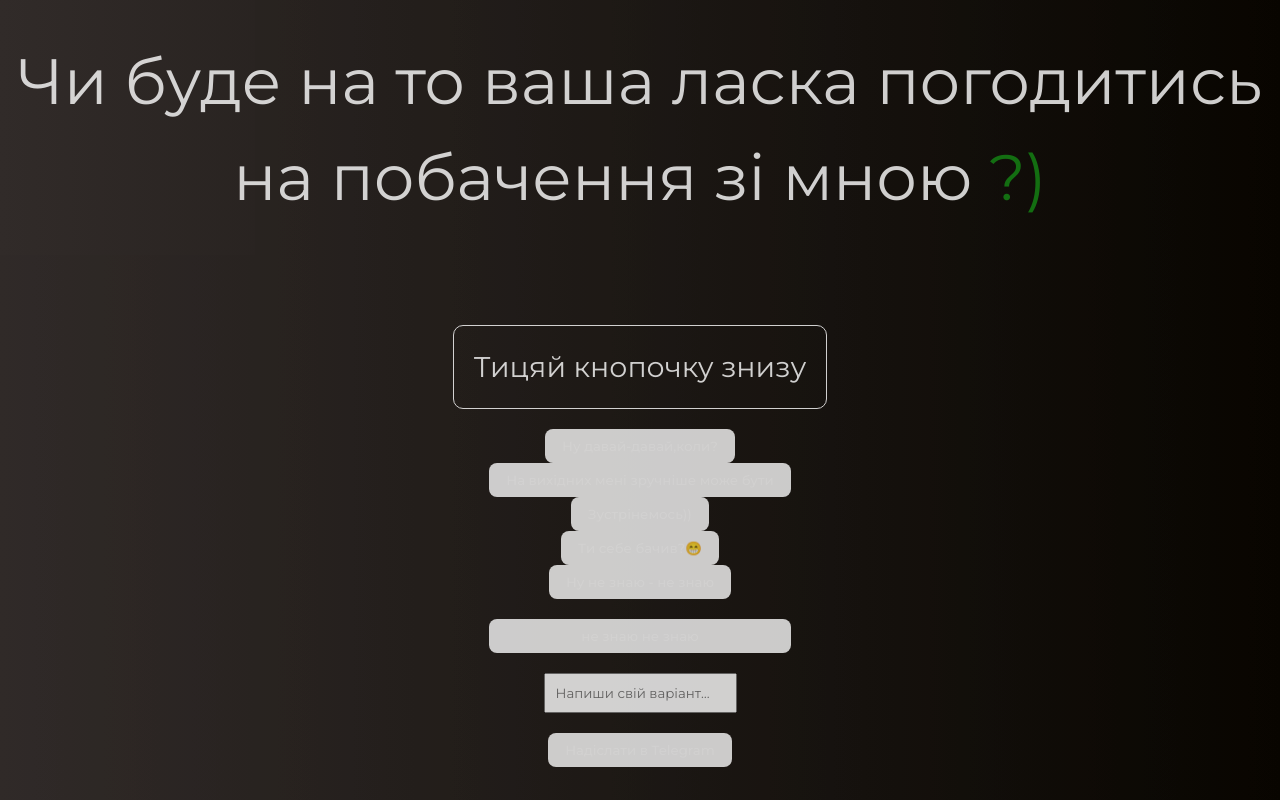
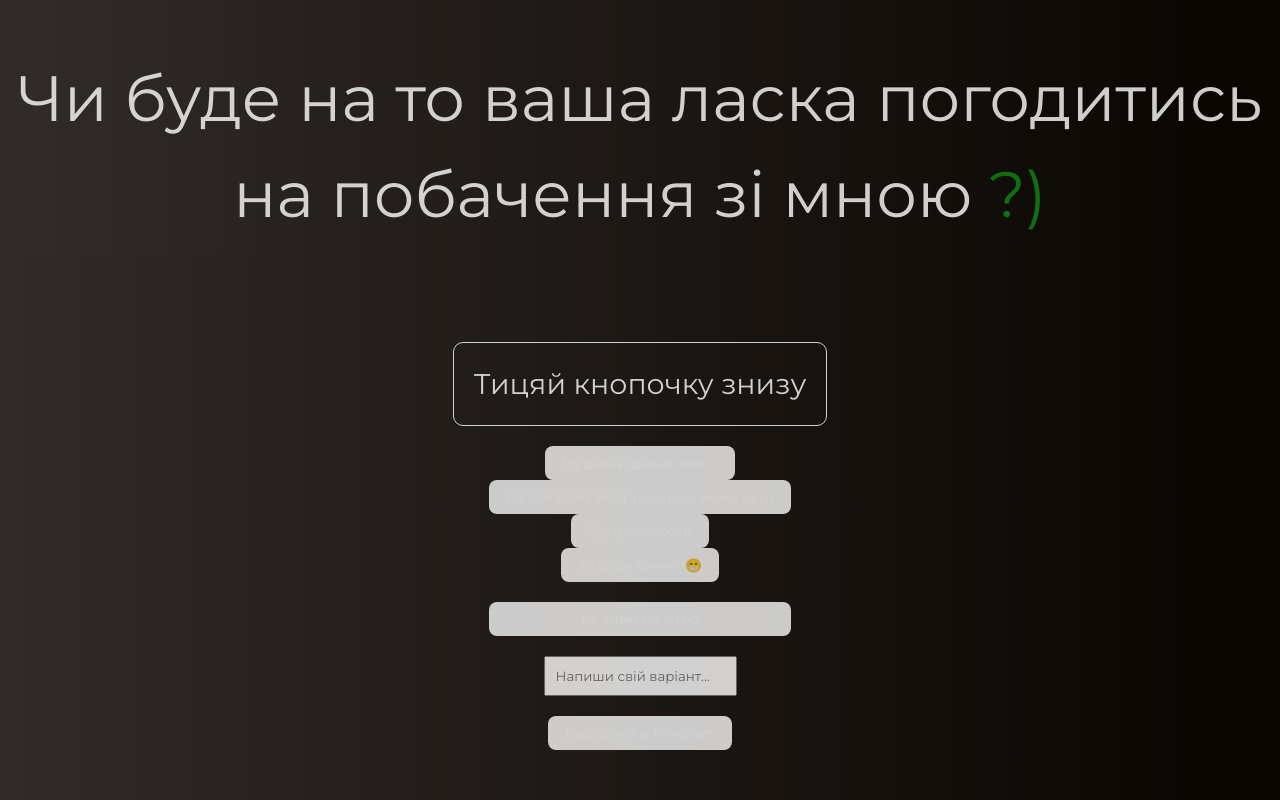
Before and after one commit to VladyslavSmahin/greeting, a React (Vite) app: page / in a window 1280 px wide. Built offline with nearby package versions, Linux system fonts and the light colour scheme.

Commit message:
4 commit

```diff
--- a/src/App.jsx
+++ b/src/App.jsx
@@ -56,7 +56,6 @@ export default function App() {
         "На вихідних мені зручніше може бути",
         "Зустрінемось))",
         "Ти себе бачив?😁",
-        "Ну не знаю - не знаю",
     ];
 
     const handleAndConfirm = (text) => {
```
